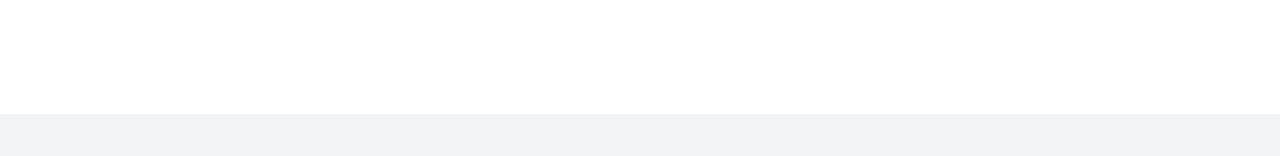
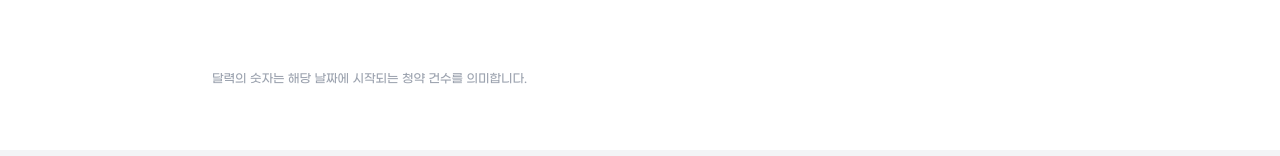
Before and after one commit to cheongyakplanet/FE, a Next.js app: page /subscription/calendar in a window 1280 px wide. Shown: the part 604-760 px from the top of the page. Built offline with nearby package versions, Linux system fonts and the light colour scheme; no server answers.

Commit message:
design: 청약 캘린더 UI 수정

```diff
--- a/src/app/subscription/calendar/page.tsx
+++ b/src/app/subscription/calendar/page.tsx
@@ -124,6 +124,9 @@ export default function Calendar() {
             nav_button_next: 'absolute right-10 top-1/2 -translate-y-1/2 border-none shadow-none  hover:bg-transparent',
           }}
         />
+        <div className="ml-16 mt-5 text-xs text-gray-400">
+          달력의 숫자는 해당 날짜에 시작되는 청약 건수를 의미합니다.
+        </div>
       </div>
 
       <div className="mb-8 ml-6 max-w-md md:mb-0 md:ml-3">
```
